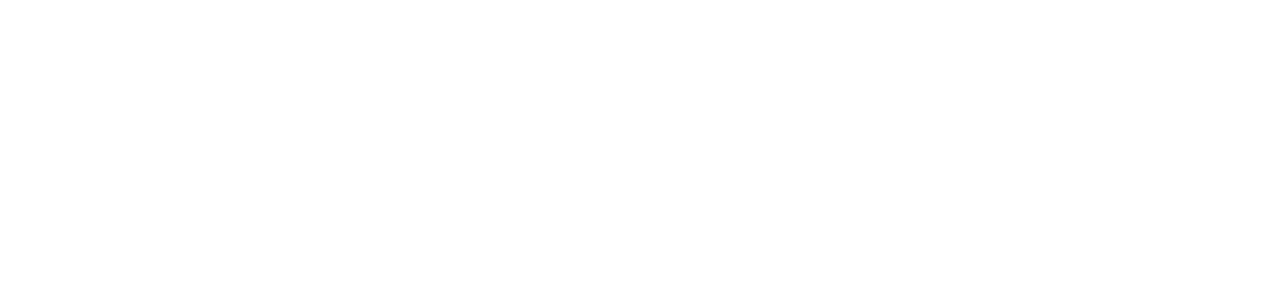
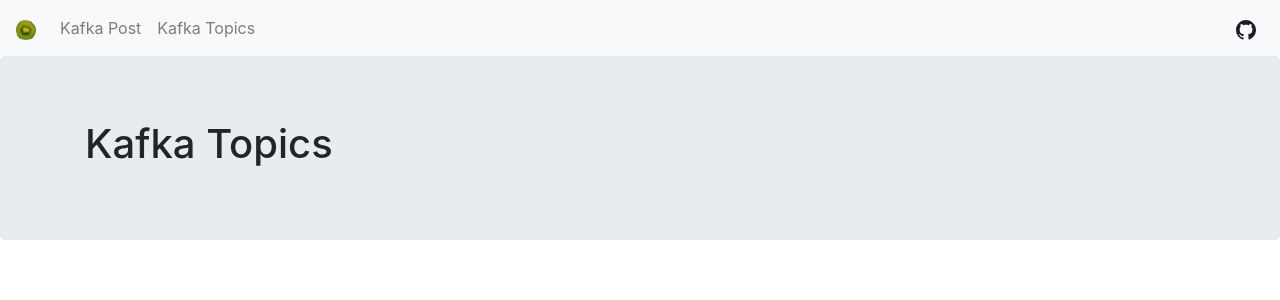
Before and after one commit to domwood/kiwi-kafka, a React (Create React App) app in the folder src/main/ui/: page /topics in a window 1280 px wide. Shown: the top 300 px of the page. Built offline with nearby package versions, Linux system fonts and the light colour scheme.

Commit message:
Fix build

```diff
--- a/src/main/ui/src/Router.js
+++ b/src/main/ui/src/Router.js
@@ -7,9 +7,9 @@
 const routing = (
     <Router>
         <div>
-            <Route path="#/" component={App} />
-            <Route path="#/post" component={KafkaPost} />
-            <Route path="#/topics" component={KafkaTopics} />
+            <Route path="/" component={App} />
+            <Route path="/post" component={KafkaPost} />
+            <Route path="/topics" component={KafkaTopics} />
         </div>
     </Router>
 )
```
Also changed, not shown: 1 other file (tests, documents, lock files or other folders).
